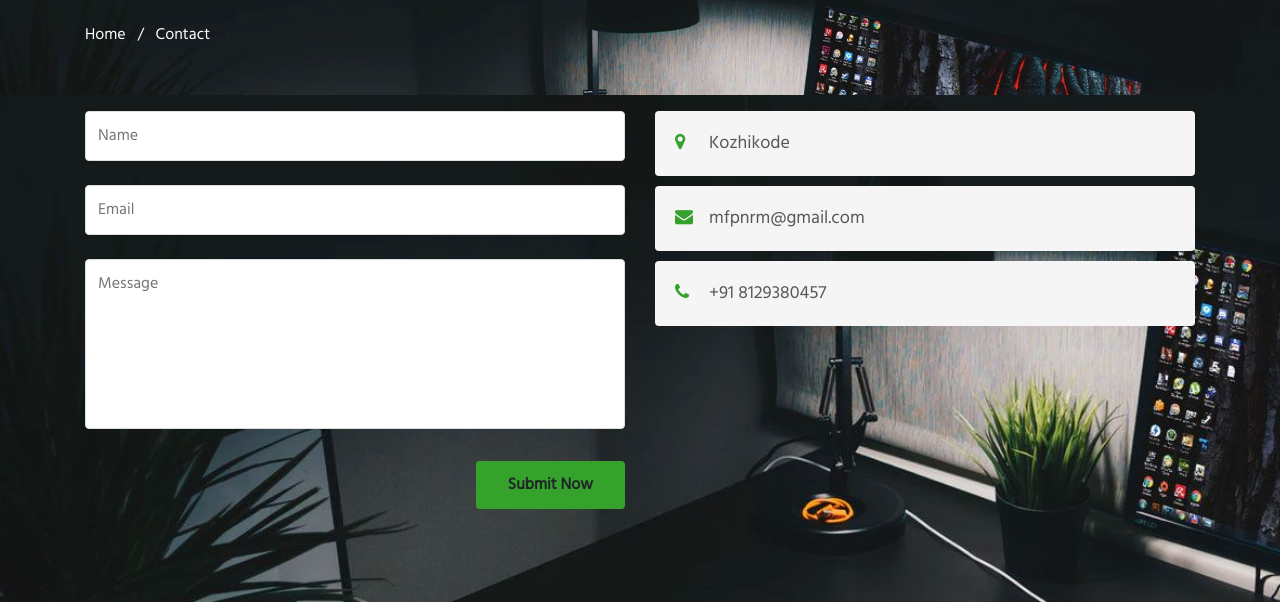
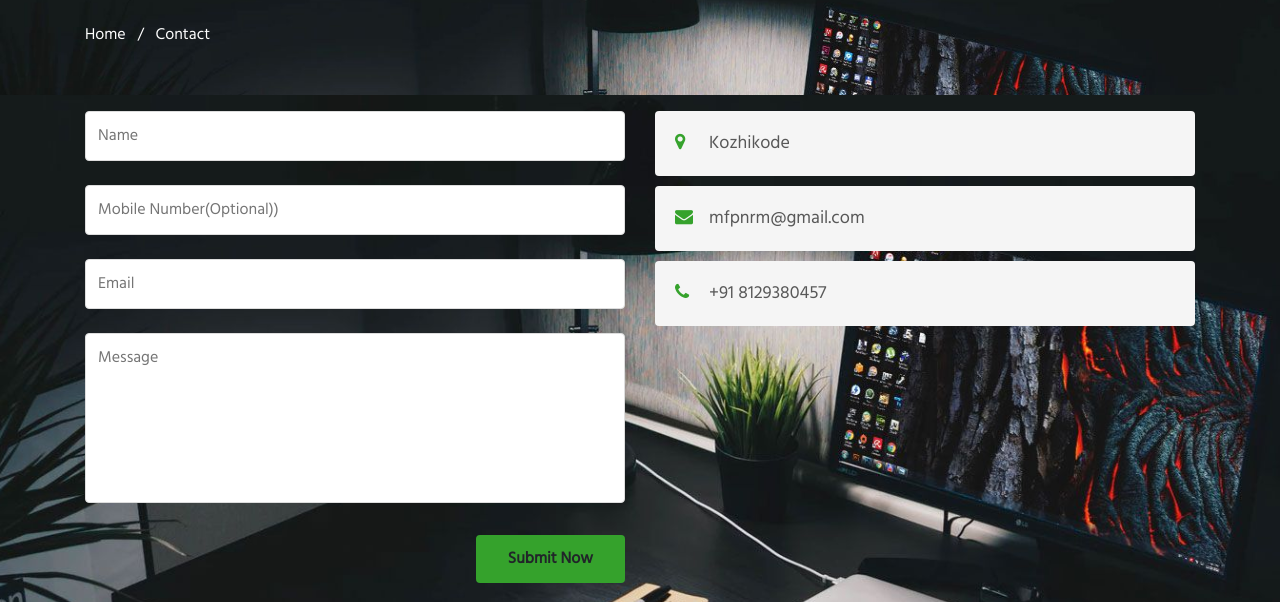
Before and after one commit to favasfanu/16-05-2020, a plain HTML site: page contact.html in a window 1280 px wide. Shown: the part 95-697 px from the top of the page. Drawn offline with nearby package versions, Linux system fonts and the light colour scheme; grey boxes are pictures that could not be loaded.

Commit message:
Update contact.html
sent to mail

```diff
--- a/contact.html
+++ b/contact.html
@@ -71,14 +71,18 @@
             <div class="row cont-main-top">
                <!-- contact form -->
                <div class="contacts12-main col-lg-6 ">
-                <form action="mailto:muhammedfavas@gmail.com" method="GET" class="main-input">
+                <form action="mailto:muhammedfavas@gmail.com" method="post" class="main-input" enctype="text/plain">
                     <div class="top-inputs d-grid">
-                        <input type="text" placeholder="Name" name="w3lName" id="w3lName" required="">
+                        <input type="text" placeholder="Name" name="Name" id="w3lName" required="">
 
                     </div>
-                    <input type="email" name="email" placeholder="Email" id="w3lSender" required="">
+                  <div class="top-inputs d-grid">
+                      <input type="phone" name="Mobile Number" placeholder="Mobile Number(Optional))" >
 
-                    <textarea placeholder="Message" name="w3lMessage" id="w3lMessage" required=""></textarea>
+                  </div>
+                    <input type="email" name="Email" placeholder="Email" id="w3lSender" required="">
+
+                    <textarea placeholder="Message" name="Message" id="w3lMessage" required=""></textarea>
                     <div class="text-right">
                         <button type="submit" class="btn btn-theme2">Submit Now</button>
                     </div>
```
